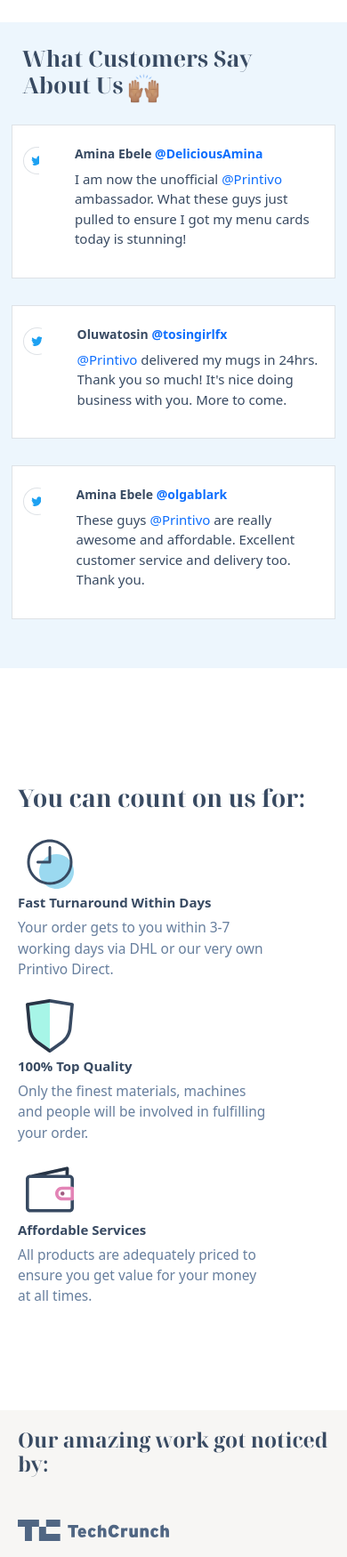
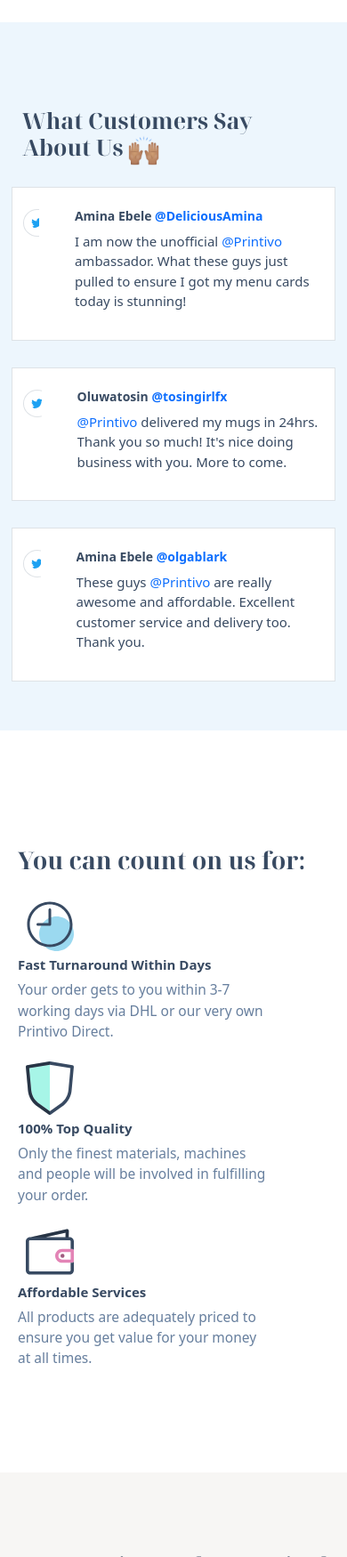
Before and after one commit to layode452/printivo, a plain HTML site: page index.html in a window 390 px wide. Shown: the part 7420-9170 px from the top of the page at 89% size. Drawn offline with nearby package versions, Linux system fonts and the light colour scheme.

Commit message:
final touch

```diff
--- a/index.html
+++ b/index.html
@@ -323,7 +323,7 @@
 
     <!-- 6th body -->
     <div class="sixth-body mt-5 up">
-        <div class="sixth-parent">
+        <div class="sixth-parent raise">
             <h2 class="mb-4">What Customers Say About Us <span><img src="images/icons8-raising-hands-medium-skin-tone-48.png" width="35px" alt=""></span></h2>
         </div>
 
@@ -405,7 +405,7 @@
 
     <!-- 8th body -->
     <div class="eight-body tc">
-        <div class="eight-parent">
+        <div class="eight-parent raise">
             <h2 class="mb-5">Our amazing work got noticed by:</h2>
         </div>
 
--- a/phone.css
+++ b/phone.css
@@ -112,6 +112,10 @@
         display: block;
     }
 
+    .raise{
+        margin-top: 70px;
+    }
+
     .twitt{
         display: flex;
         justify-content: space-between;
@@ -151,6 +155,7 @@
     /* 9th body */
     .las{
         padding: 20px;
+        padding-top: 50px;
         display: block;
     }
 
```
